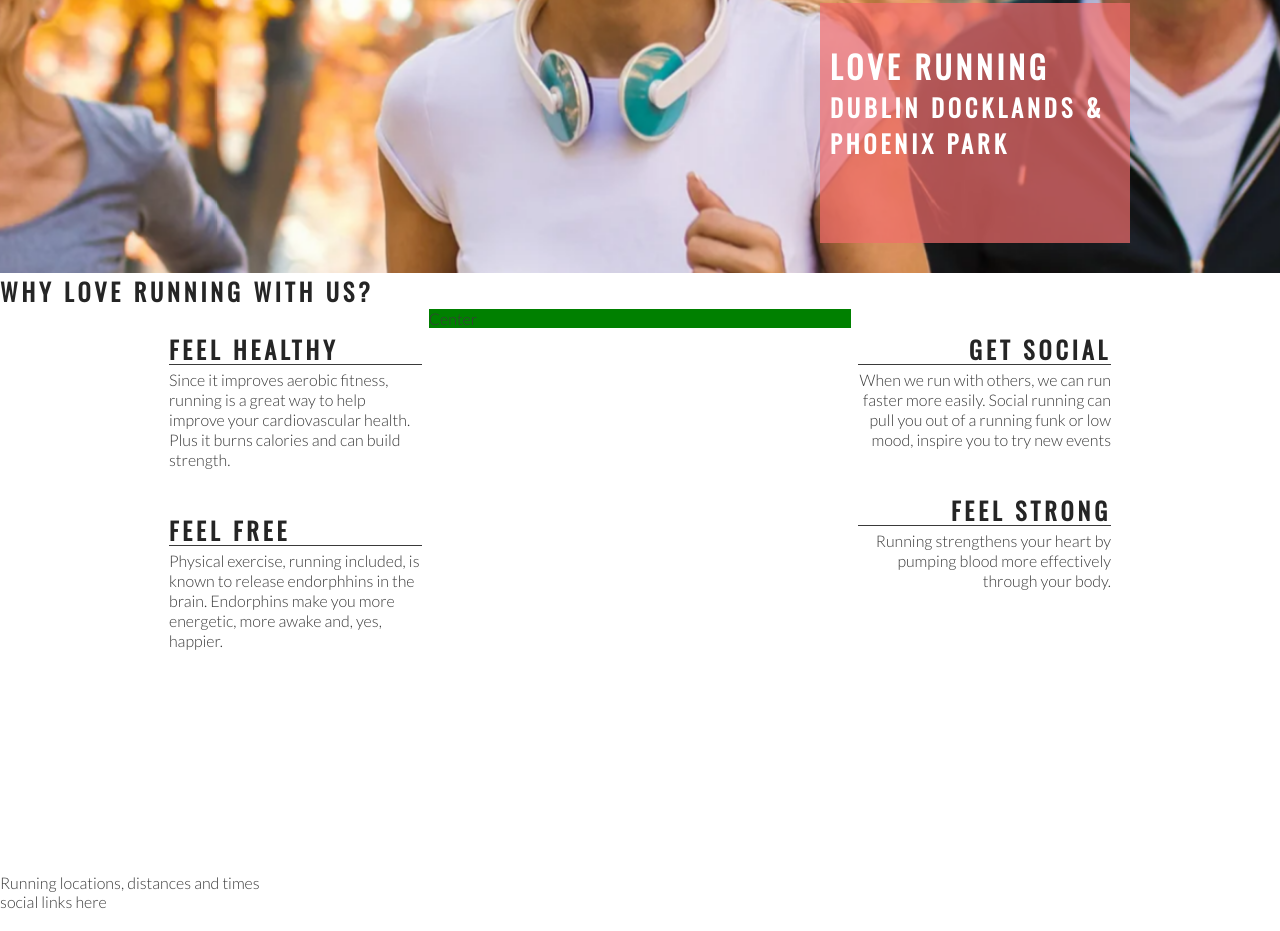
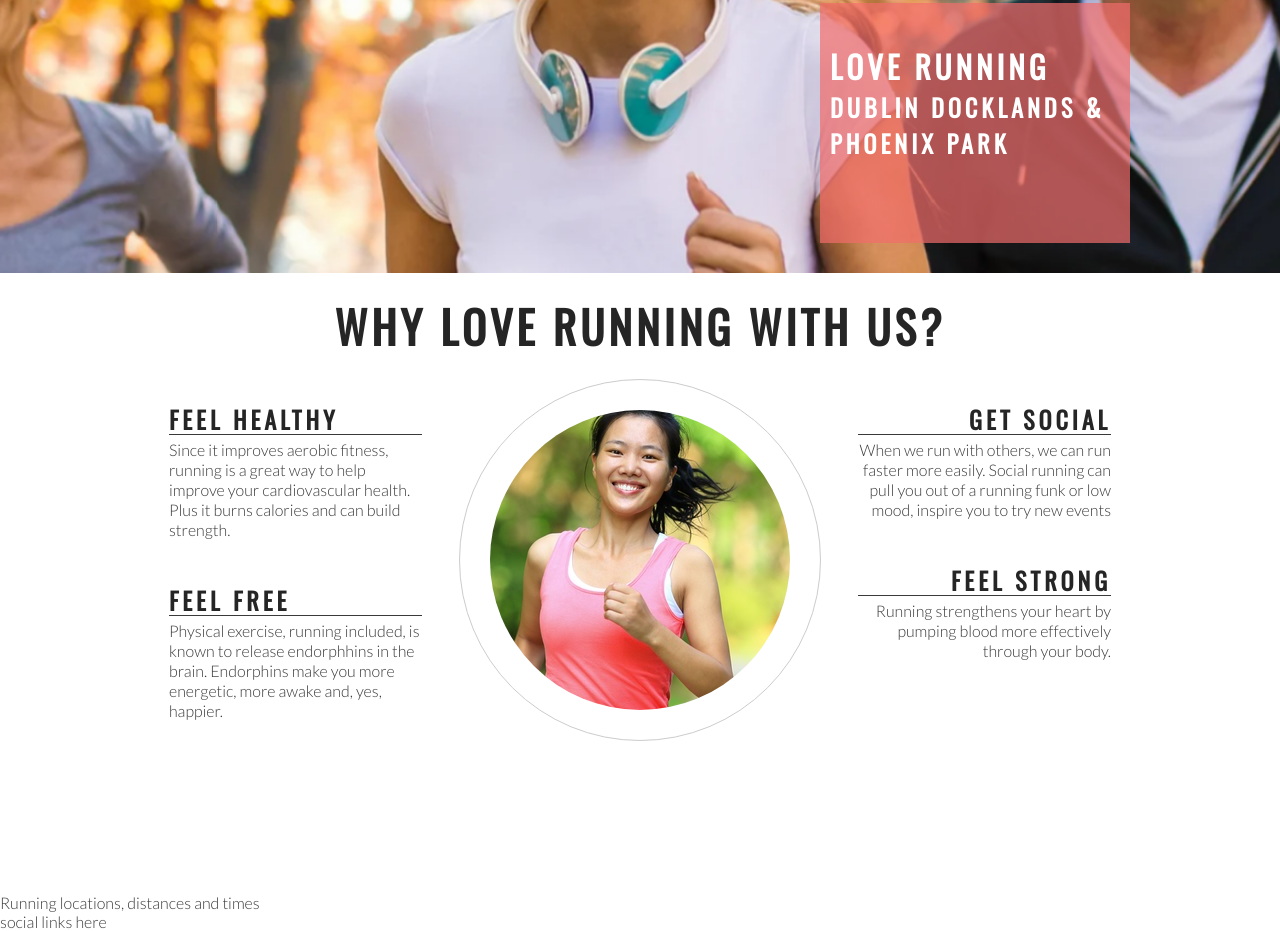
Before and after one commit to fatimaqais/love-running, a plain HTML site: page index.html in a window 1280 px wide. Shown: the part 402-1333 px from the top of the page. Drawn offline with nearby package versions, Linux system fonts and the light colour scheme.

Commit message:
Add club ethos central image and style into a circle

```diff
--- a/assets/css/style.css
+++ b/assets/css/style.css
@@ -133,7 +133,6 @@ h1, h2 {
 #center-about {
     width: 33%;
     margin: 0 auto;
-    background-color: green;
 }
 
 hr {
@@ -165,3 +164,26 @@ hr {
 .right-about-heading p {
     text-align: right;
 }
+
+#welcome {
+    text-align: center;
+    margin: 20px 0;
+    font-size: 280%;
+}
+
+#circle-container {
+    width: 300px;
+    height: 300px;
+    padding: 30px;
+    border-style: solid;
+    border-color: #ccc;
+    border-width: 1px;
+    border-radius: 50%;
+    margin: 0 auto;
+}
+
+#circle-cover-bg {
+    background: url('../images/ethos-center-image.jpg') no-repeat center center;
+    height: 100%;
+    border-radius: 50%;
+}
--- a/index.html
+++ b/index.html
@@ -38,7 +38,7 @@
         </div>
     </section>
     <section id="club-ethos">
-        <h1>Why Love Running With US?</h1>
+        <h2 id="welcome">Why Love Running With US?</h2>
         <div id="left-about">
             <div class="left-about-heading">
                 <h2>Feel Healthy</h2>
@@ -72,7 +72,11 @@
                 </p>
             </div>
         </div>
-        <div id="center-about">Center</div>
+        <div id="center-about">
+            <div id="circle-container">
+                <div id="circle-cover-bg"></div>
+            </div>
+        </div>
     </section>
     <section>
         Running locations, distances and times
```
Also changed, not shown: assets/images/ethos-center-image.jpg (added).
